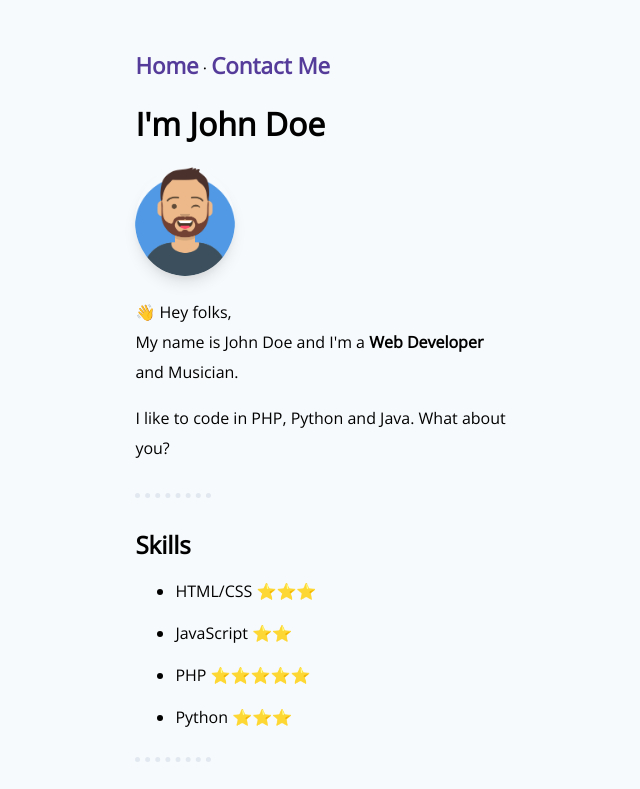
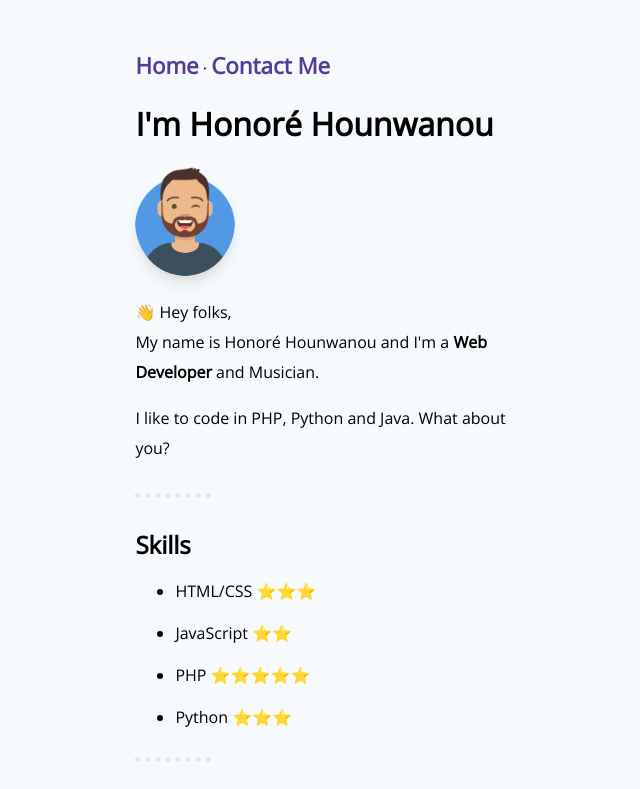
Before and after one commit to mercuryseries/demo-netlify, a plain HTML site: page index.html in a window 1280 px wide. Shown: the top 789 px of the page, without its empty margins (315-955 px from the left). Drawn offline with nearby package versions, Linux system fonts and the light colour scheme.

Commit message:
Update name

```diff
--- a/index.html
+++ b/index.html
@@ -3,7 +3,7 @@
     <head>
         <meta charset="UTF-8">
         <meta name="viewport" content="width=device-width, initial-scale=1.0">
-        <title>John Doe</title>
+        <title>Honoré Hounwanou</title>
         <link rel="stylesheet" href="css/app.css">
     </head>
     <body>
@@ -14,10 +14,10 @@
             </nav>
 
             <main>
-                <h1>I'm John Doe</h1>
-                <img src="img/avatar.png" alt="John Doe">
+                <h1>I'm Honoré Hounwanou</h1>
+                <img src="img/avatar.png" alt="Honoré Hounwanou">
                 <p>
-                    👋 Hey folks,<br>My name is John Doe and I'm a <strong>Web Developer</strong> and Musician.
+                    👋 Hey folks,<br>My name is Honoré Hounwanou and I'm a <strong>Web Developer</strong> and Musician.
                 </p>
                 <p>I like to code in PHP, Python and Java. What about you?</p>
 
```
Also changed, not shown: contact.html (+2 -2 lines).
